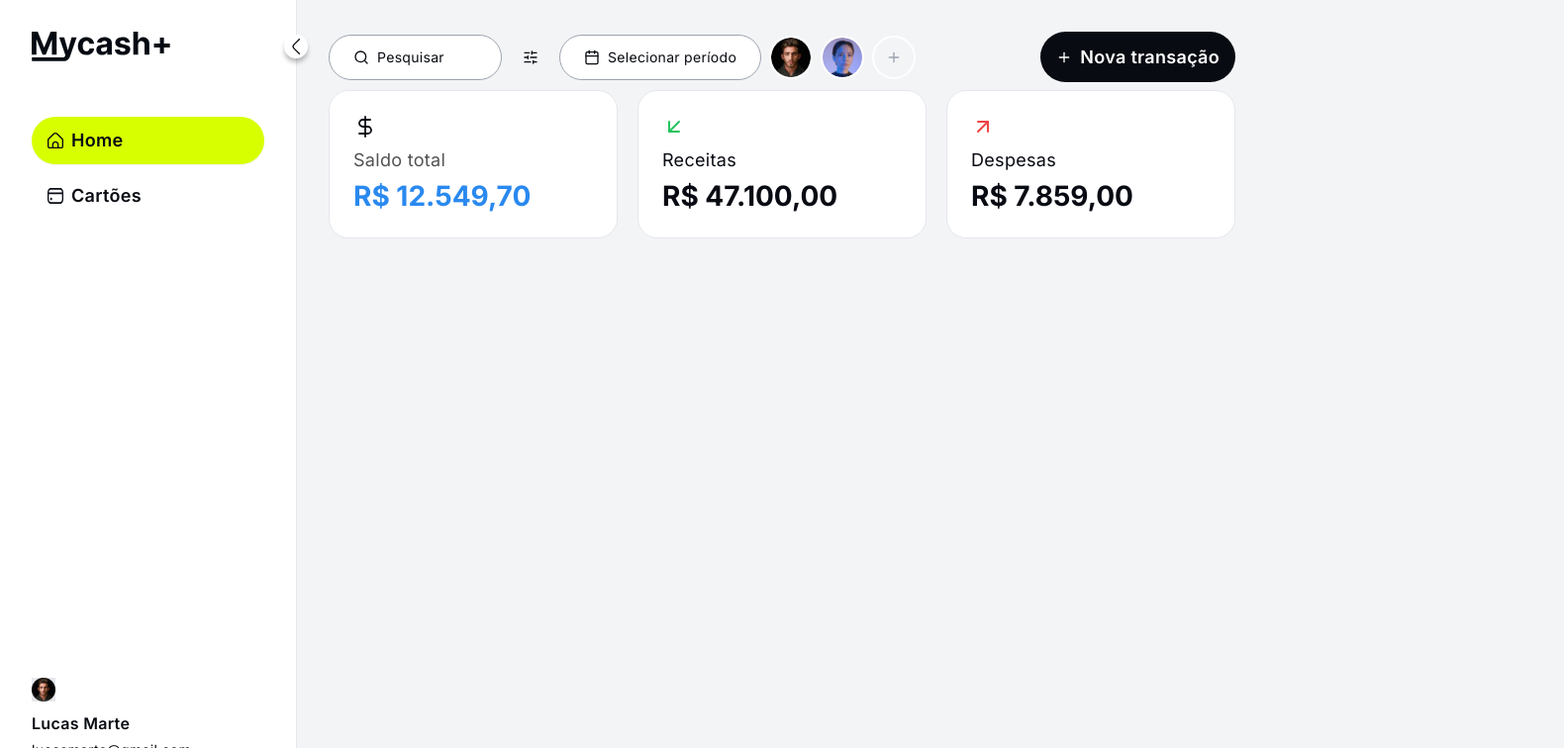
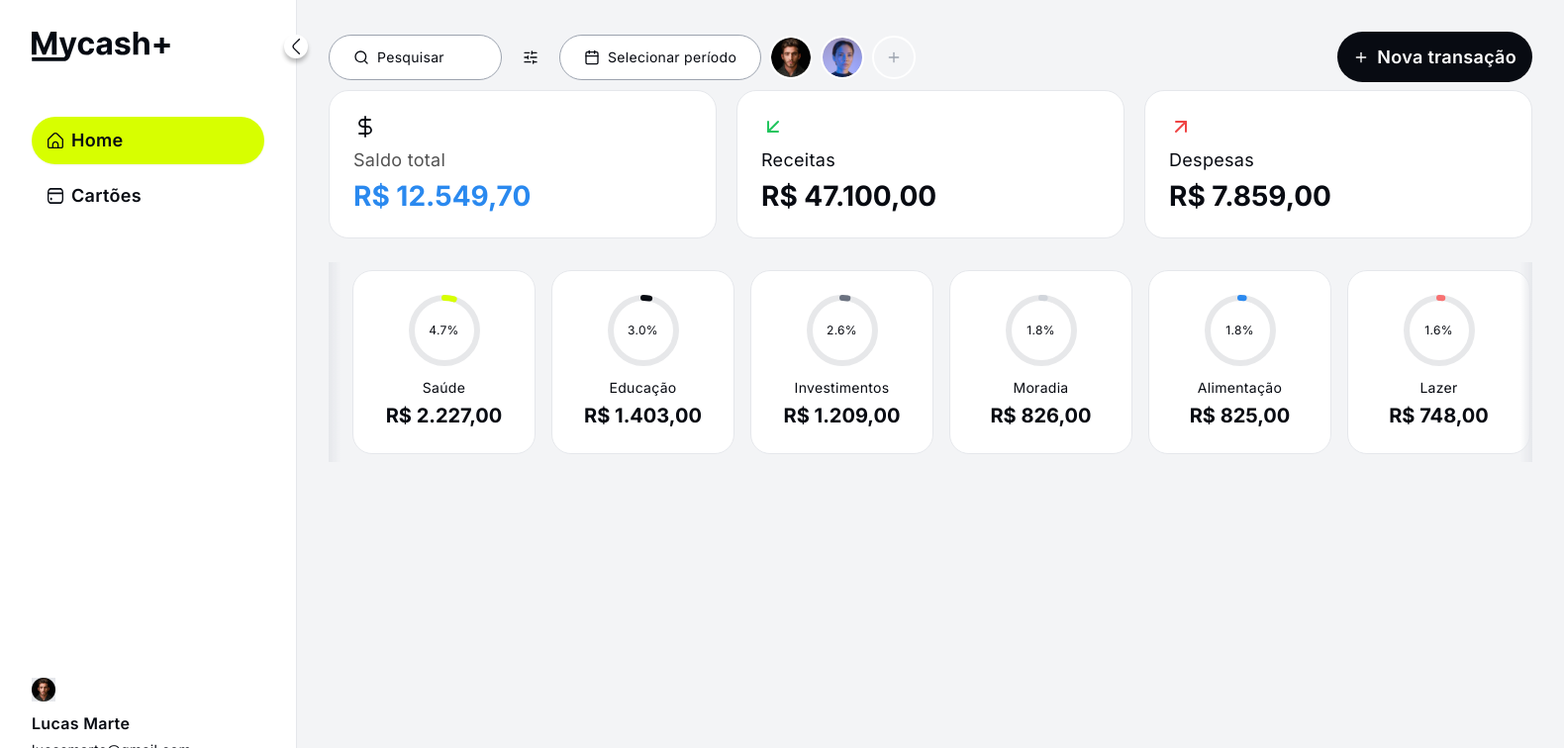
Before and after one commit to Vmtsb/dashboard-mycash, a React (Vite) app: page / in a window 1280 px wide. Shown: the top 756 px of the page at 99% size, 1580 px wide, since content can reach past the window. Built offline with nearby package versions, Linux system fonts and the light colour scheme.

Commit message:
feat: PROMPT 7 - Carrossel de Gastos por Categoria (CategoryDonutCard + ExpensesByCategoryCarousel)

```diff
--- /dev/null
+++ b/src/components/cards/CategoryDonutCard.tsx
@@ -0,0 +1,114 @@
+// Rotating color palette per Figma design system
+const DONUT_COLORS = [
+    '#D7FF00', // lime (primary)
+    '#080b12', // black
+    '#6B7280', // gray-medium
+    '#D1D5DB', // gray-light
+    '#2a89ef', // blue
+    '#F87171', // red-light
+];
+
+const TRACK_COLOR = '#E7E8EA'; // neutral-200 / secondary-50
+
+interface DonutChartProps {
+    percentage: number;
+    color: string;
+    size?: number;
+    strokeWidth?: number;
+}
+
+export function DonutChart({ percentage, color, size = 72, strokeWidth = 6 }: DonutChartProps) {
+    const radius = (size - strokeWidth) / 2;
+    const circumference = 2 * Math.PI * radius;
+    const offset = circumference - (percentage / 100) * circumference;
+    const center = size / 2;
+
+    return (
+        <div className="relative flex items-center justify-center" style={{ width: size, height: size }}>
+            <svg
+                width={size}
+                height={size}
+                style={{ transform: 'rotate(-90deg)' }}
+            >
+                {/* Track */}
+                <circle
+                    cx={center}
+                    cy={center}
+                    r={radius}
+                    fill="none"
+                    stroke={TRACK_COLOR}
+                    strokeWidth={strokeWidth}
+                />
+                {/* Progress */}
+                <circle
+                    cx={center}
+                    cy={center}
+                    r={radius}
+                    fill="none"
+                    stroke={color}
+                    strokeWidth={strokeWidth}
+                    strokeDasharray={circumference}
+                    strokeDashoffset={offset}
+                    strokeLinecap="round"
+                />
+            </svg>
+            {/* Center label */}
+            <span
+                className="absolute font-normal text-[#080b12] text-center"
+                style={{ fontSize: 12, lineHeight: '20px', letterSpacing: '0.3px' }}
+            >
+                {percentage.toFixed(1)}%
+            </span>
+        </div>
+    );
+}
+
+interface CategoryDonutCardProps {
+    category: string;
+    value: number;
+    percentage: number;
+    colorIndex: number;
+}
+
+function formatCurrency(value: number): string {
+    return value.toLocaleString('pt-BR', {
+        style: 'currency',
+        currency: 'BRL',
+        minimumFractionDigits: 2,
+    });
+}
+
+export function CategoryDonutCard({ category, value, percentage, colorIndex }: CategoryDonutCardProps) {
+    const color = DONUT_COLORS[colorIndex % DONUT_COLORS.length];
+
+    return (
+        <div
+            className="
+                bg-white border border-[#e5e7eb] rounded-[20px] p-6
+                flex flex-col gap-3 items-center justify-center
+                shrink-0 w-[185px]
+                transition-colors duration-200
+                hover:border-[#D7FF00]
+                cursor-default
+            "
+        >
+            {/* Donut graphic */}
+            <div className="flex flex-col items-center justify-center">
+                <DonutChart percentage={percentage} color={color} size={72} strokeWidth={6} />
+            </div>
+
+            {/* Text */}
+            <div className="flex flex-col gap-1 items-center text-center w-full text-[#080b12]">
+                <p
+                    className="font-normal text-[14px] w-full"
+                    style={{ lineHeight: '20px', letterSpacing: '0.3px' }}
+                >
+                    <span className="block truncate">{category}</span>
+                </p>
+                <p className="font-bold text-[20px]" style={{ lineHeight: '28px' }}>
+                    {formatCurrency(value)}
+                </p>
+            </div>
+        </div>
+    );
+}
--- /dev/null
+++ b/src/components/cards/ExpensesByCategoryCarousel.tsx
@@ -0,0 +1,147 @@
+import React, { useRef, useState, useCallback, useEffect } from 'react';
+import { ChevronLeft, ChevronRight } from 'lucide-react';
+import { useFinance } from '../../contexts/FinanceContext';
+import { CategoryDonutCard } from './CategoryDonutCard';
+
+export function ExpensesByCategoryCarousel() {
+    const { calculateExpensesByCategory, calculateCategoryPercentage } = useFinance();
+    const scrollRef = useRef<HTMLDivElement>(null);
+    const [isHovered, setIsHovered] = useState(false);
+    const [isDragging, setIsDragging] = useState(false);
+    const dragStart = useRef<{ x: number; scrollLeft: number } | null>(null);
+
+    const categories = calculateExpensesByCategory();
+
+    // ------------------------------------------------------------------ scroll
+    const scrollBy = useCallback((amount: number) => {
+        scrollRef.current?.scrollBy({ left: amount, behavior: 'smooth' });
+    }, []);
+
+    // Horizontal scroll via mouse wheel
+    const handleWheel = useCallback((e: WheelEvent) => {
+        e.preventDefault();
+        scrollRef.current?.scrollBy({ left: e.deltaY * 2, behavior: 'smooth' });
+    }, []);
+
+    useEffect(() => {
+        const el = scrollRef.current;
+        if (!el) return;
+        el.addEventListener('wheel', handleWheel, { passive: false });
+        return () => el.removeEventListener('wheel', handleWheel);
+    }, [handleWheel]);
+
+    // ----------------------------------------------------------------- drag
+    const handleMouseDown = (e: React.MouseEvent) => {
+        if (!scrollRef.current) return;
+        setIsDragging(true);
+        dragStart.current = { x: e.pageX, scrollLeft: scrollRef.current.scrollLeft };
+    };
+
+    const handleMouseMove = (e: React.MouseEvent) => {
+        if (!isDragging || !dragStart.current || !scrollRef.current) return;
+        e.preventDefault();
+        const dx = e.pageX - dragStart.current.x;
+        scrollRef.current.scrollLeft = dragStart.current.scrollLeft - dx;
+    };
+
+    const handleMouseUp = () => {
+        setIsDragging(false);
+        dragStart.current = null;
+    };
+
+    if (categories.length === 0) {
+        return (
+            <div className="text-center text-sm text-neutral-400 py-8">
+                Nenhuma despesa encontrada no período.
+            </div>
+        );
+    }
+
+    return (
+        <div
+            className="relative w-full"
+            onMouseEnter={() => setIsHovered(true)}
+            onMouseLeave={() => { setIsHovered(false); setIsDragging(false); }}
+        >
+            {/* Left fade mask */}
+            <div
+                className="pointer-events-none absolute left-0 top-0 bottom-0 w-12 z-10"
+                style={{
+                    background: 'linear-gradient(to right, rgba(229,231,235,1) 0%, transparent 100%)',
+                }}
+            />
+            {/* Right fade mask */}
+            <div
+                className="pointer-events-none absolute right-0 top-0 bottom-0 w-12 z-10"
+                style={{
+                    background: 'linear-gradient(to left, rgba(229,231,235,1) 0%, transparent 100%)',
+                }}
+            />
+
+            {/* Left arrow — desktop only */}
+            <button
+                onClick={() => scrollBy(-220)}
+                className={`
+                    hidden lg:flex
+                    absolute left-0 top-1/2 -translate-y-1/2 -translate-x-3 z-20
+                    items-center justify-center
+                    w-9 h-9 rounded-full bg-white shadow-md
+                    border border-[#e5e7eb]
+                    transition-all duration-200
+                    hover:shadow-lg hover:border-[#D7FF00]
+                    ${isHovered ? 'opacity-100 scale-100' : 'opacity-0 scale-90 pointer-events-none'}
+                `}
+                aria-label="Anterior"
+            >
+                <ChevronLeft size={18} className="text-[#080b12]" />
+            </button>
+
+            {/* Right arrow — desktop only */}
+            <button
+                onClick={() => scrollBy(220)}
+                className={`
+                    hidden lg:flex
+                    absolute right-0 top-1/2 -translate-y-1/2 translate-x-3 z-20
+                    items-center justify-center
+                    w-9 h-9 rounded-full bg-white shadow-md
+                    border border-[#e5e7eb]
+                    transition-all duration-200
+                    hover:shadow-lg hover:border-[#D7FF00]
+                    ${isHovered ? 'opacity-100 scale-100' : 'opacity-0 scale-90 pointer-events-none'}
+                `}
+                aria-label="Próximo"
+            >
+                <ChevronRight size={18} className="text-[#080b12]" />
+            </button>
+
+            {/* Scrollable track */}
+            <div
+                ref={scrollRef}
+                className={`
+                    flex flex-row gap-4 overflow-x-auto
+                    px-6 py-2
+                    scroll-smooth
+                    [scrollbar-width:none] [&::-webkit-scrollbar]:hidden
+                    ${isDragging ? 'cursor-grabbing select-none' : 'cursor-grab'}
+                `}
+                onMouseDown={handleMouseDown}
+                onMouseMove={handleMouseMove}
+                onMouseUp={handleMouseUp}
+                onMouseLeave={handleMouseUp}
+            >
+                {categories.map((cat, index) => {
+                    const pct = calculateCategoryPercentage(cat.category);
+                    return (
+                        <CategoryDonutCard
+                            key={cat.category}
+                            category={cat.category}
+                            value={cat.value}
+                            percentage={pct}
+                            colorIndex={index}
+                        />
+                    );
+                })}
+            </div>
+        </div>
+    );
+}
--- a/src/pages/Dashboard.tsx
+++ b/src/pages/Dashboard.tsx
@@ -1,5 +1,6 @@
 import { DashboardHeader } from '../components/layout/DashboardHeader';
 import { SummaryCards } from '../components/cards/SummaryCards';
+import { ExpensesByCategoryCarousel } from '../components/cards/ExpensesByCategoryCarousel';
 
 export default function Dashboard() {
     return (
@@ -8,6 +9,7 @@ export default function Dashboard() {
 
             <div className="flex-1 pb-8 flex flex-col gap-6">
                 <SummaryCards />
+                <ExpensesByCategoryCarousel />
 
                 {/* Future widgets: charts, tables, etc. */}
             </div>
```
